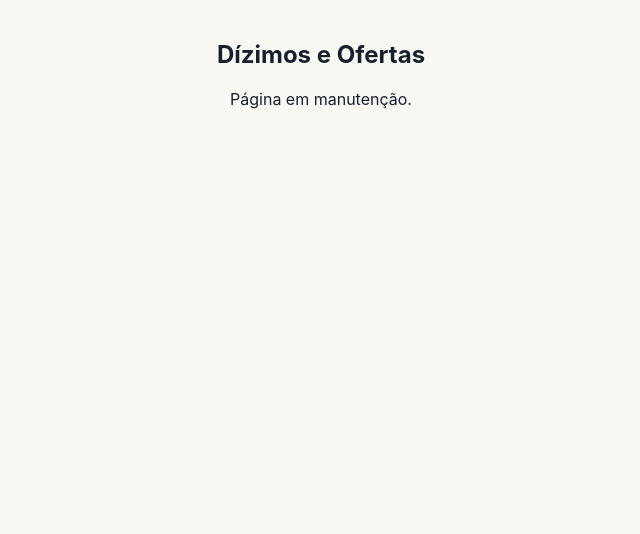
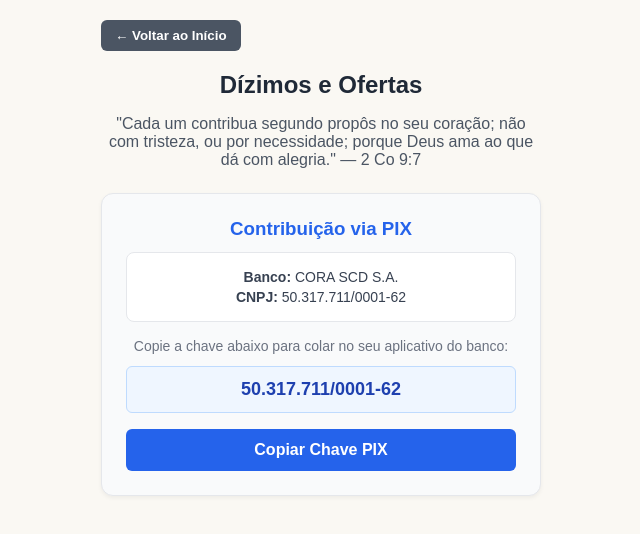
Before and after one commit to AdbrasCubatao/ad-bras-cubatao, a React (Vite) app: page /dizimos in a window 1280 px wide. Shown: the top 534 px of the page, without its empty margins (319-959 px from the left). Built offline with nearby package versions, Linux system fonts and the light colour scheme.

Commit message:
Implement PIX copy functionality in Dizimos component

```diff
--- a/src/pages/Dizimos.jsx
+++ b/src/pages/Dizimos.jsx
@@ -1,10 +1,63 @@
-import React from 'react'
+import React, { useState } from 'react'
+import { useNavigate } from 'react-router-dom'
 
 export default function Dizimos() {
+  const navigate = useNavigate()
+  const [copiado, setCopiado] = useState(false)
+
+  // Chave PIX oficial da igreja
+  const chavePix = "50.317.711/0001-62"
+
+  const copiarPix = () => {
+    navigator.clipboard.writeText(chavePix)
+    setCopiado(true)
+    setTimeout(() => setCopiado(false), 3000)
+  }
+
   return (
-    <div style={{ padding: '20px', textAlign: 'center' }}>
-      <h2>Dízimos e Ofertas</h2>
-      <p>Página em manutenção.</p>
+    <div style={{ maxWidth: '600px', margin: '0 auto', padding: '20px', fontFamily: 'sans-serif', textAlign: 'center' }}>
+
+      {/* Botão Voltar */}
+      <div style={{ textAlign: 'left', marginBottom: '20px' }}>
+        <button
+          onClick={() => navigate('/')}
+          style={{ padding: '8px 14px', background: '#4b5563', color: '#fff', border: 'none', borderRadius: '6px', cursor: 'pointer', fontWeight: 'bold' }}
+        >
+          ← Voltar ao Início
+        </button>
+      </div>
+
+      <h2 style={{ color: '#1f2937', marginBottom: '8px' }}>Dízimos e Ofertas</h2>
+      <p style={{ color: '#4b5563', marginBottom: '24px' }}>
+        "Cada um contribua segundo propôs no seu coração; não com tristeza, ou por necessidade; porque Deus ama ao que dá com alegria." — 2 Co 9:7
+      </p>
+
+      {/* Cartão PIX */}
+      <div style={{ backgroundColor: '#f9fafb', padding: '24px', borderRadius: '12px', border: '1px solid #e5e7eb', boxShadow: '0 2px 4px rgba(0,0,0,0.05)' }}>
+        <h3 style={{ margin: '0 0 12px 0', color: '#2563eb' }}>Contribuição via PIX</h3>
+
+        {/* Detalhes Bancários */}
+        <div style={{ textAlignment: 'left', backgroundColor: '#ffffff', padding: '12px', borderRadius: '8px', border: '1px solid #e5e7eb', marginBottom: '16px', fontSize: '14px', color: '#374151' }}>
+          <p style={{ margin: '4px 0' }}><strong>Banco:</strong> CORA SCD S.A.</p>
+          <p style={{ margin: '4px 0' }}><strong>CNPJ:</strong> 50.317.711/0001-62</p>
+        </div>
+
+        <p style={{ fontSize: '14px', color: '#6b7280', marginBottom: '12px' }}>Copie a chave abaixo para colar no seu aplicativo do banco:</p>
+
+        {/* Campo da Chave */}
+        <div style={{ backgroundColor: '#eff6ff', border: '1px solid #bfdbfe', padding: '12px', borderRadius: '6px', fontWeight: 'bold', fontSize: '18px', color: '#1e40af', wordBreak: 'break-all', marginBottom: '16px' }}>
+          {chavePix}
+        </div>
+
+        {/* Botão Copiar */}
+        <button
+          onClick={copiarPix}
+          style={{ backgroundColor: copiado ? '#16a34a' : '#2563eb', color: '#fff', border: 'none', padding: '12px 24px', borderRadius: '6px', cursor: 'pointer', fontWeight: 'bold', fontSize: '16px', width: '100%', transition: '0.2s' }}
+        >
+          {copiado ? '✓ Chave PIX Copiada!' : 'Copiar Chave PIX'}
+        </button>
+      </div>
+
     </div>
   )
 }
```
